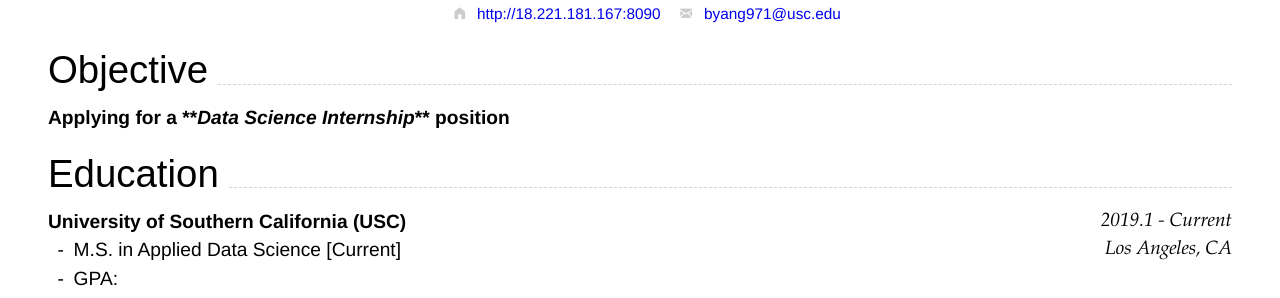
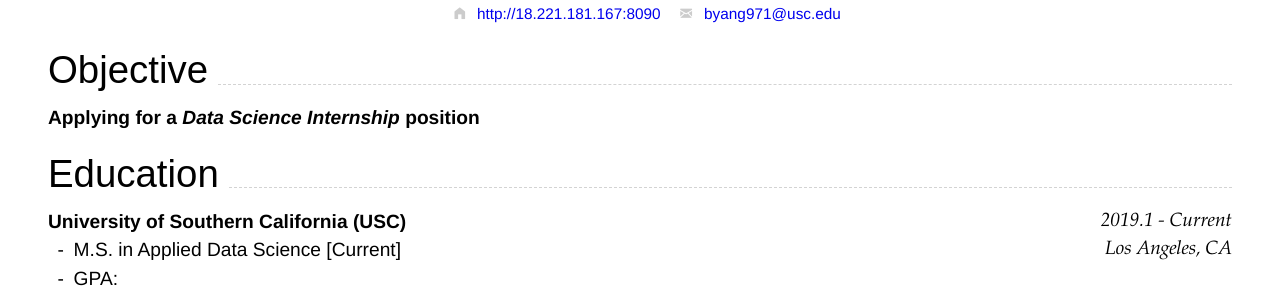
Before and after one commit to callmeorangecat/resume, a Jekyll site: the page built from index.md, in a window 1280 px wide. Shown: the part 210-508 px from the top of the page. Built offline with Jekyll 4.4.1, drawn with Linux system fonts in a browser that asks for light colours.

Commit message:
update highlight

```diff
--- a/index.md
+++ b/index.md
@@ -13,7 +13,7 @@ homepage:
 {% include cv-contact.html %}
 
 ## Objective
-#### __Applying for a ***Data Science Internship*** position__
+#### __Applying for a *Data Science Internship* position__
 
 ## Education
 
```
